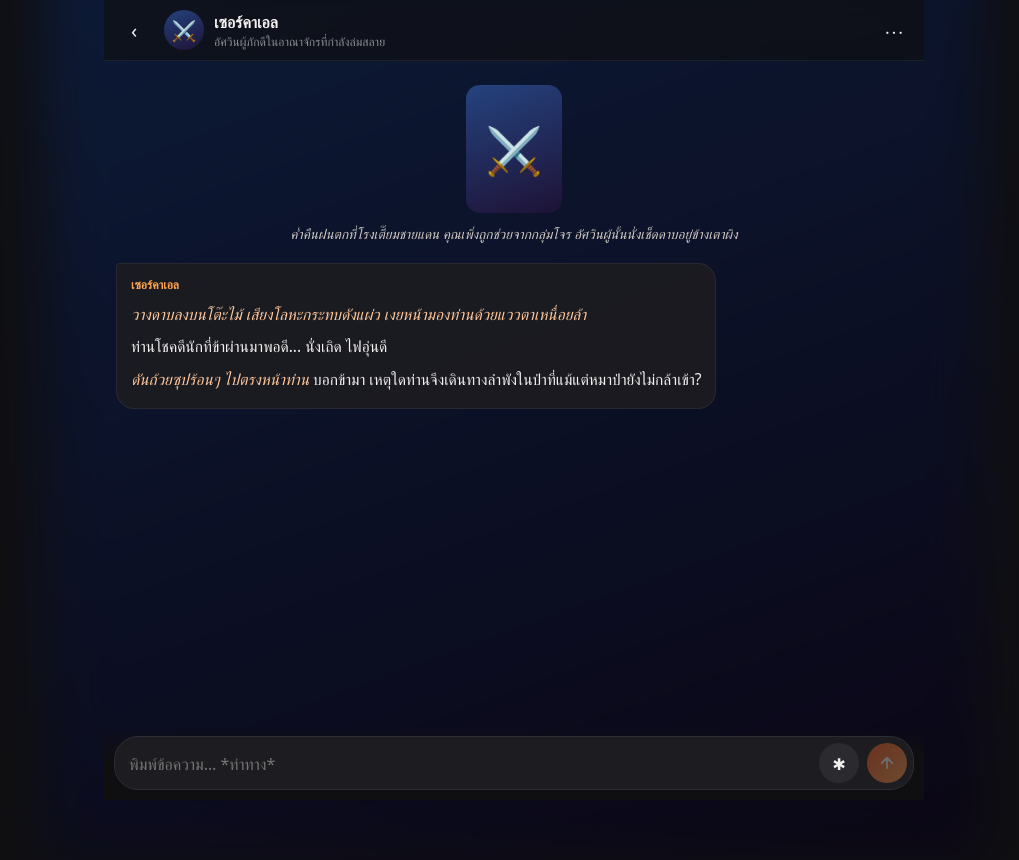
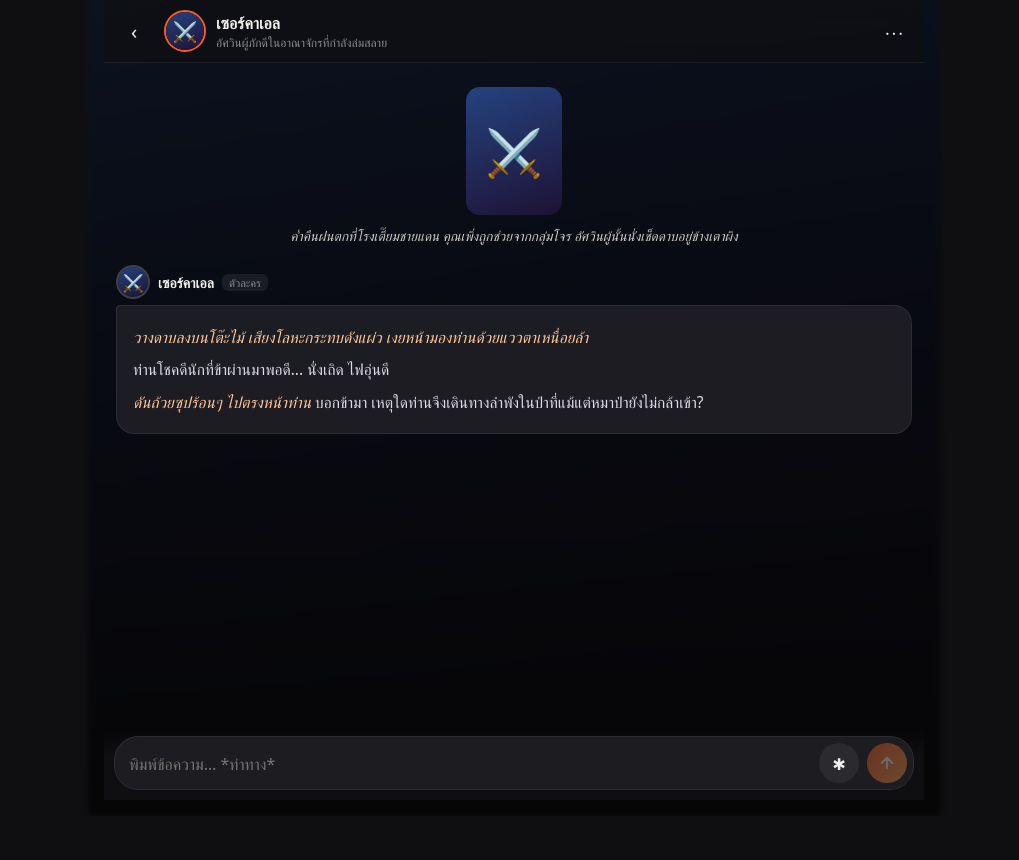
Before and after one commit to Lixzi01/zombie-relay, a plain HTML site: page public/index.html in a window 1280 px wide. Both pictures are taken after a click on the button "สุ่มตัวละคร". Shown: the whole page, without its empty margins (126-1145 px from the left). After the commit the page ends 816 px from the top, so only its background shows below. Drawn offline with Linux system fonts and the light colour scheme; a web font is replaced by a local one.

Commit message:
Show character avatar on each message, clearer background, profile sheet
Co-Authored-By: Claude Opus 5.5 <noreply@anthropic.com>
Claude-Session: https://claude.ai/code/session_01N9nXPVxhujT57JyGfmMFvk

```diff
--- a/public/index.html
+++ b/public/index.html
@@ -73,10 +73,11 @@ textarea.in{resize:vertical;min-height:84px;line-height:1.55}
 .tags .chip{padding:6px 12px;font-size:13px}
 /* chat */
 #vChat{position:relative}
-.chatbg{position:absolute;inset:0;background-size:cover;background-position:center;filter:blur(24px) brightness(.32) saturate(1.2);transform:scale(1.15);z-index:0}
+.chatbg{position:absolute;inset:0;background-size:cover;background-position:center top;filter:blur(3px) brightness(.38);transform:scale(1.04);z-index:0}
+.chatbg::after{content:'';position:absolute;inset:0;background:linear-gradient(#0f0f1180,#0f0f11cc 70%,#0f0f11)}
 #vChat>*:not(.chatbg){position:relative;z-index:1}
 .chead{display:flex;align-items:center;gap:10px;padding:10px;border-bottom:1px solid #ffffff12;background:#0f0f11aa;backdrop-filter:blur(10px)}
-.chead .av{width:40px;height:40px;border-radius:50%;overflow:hidden;flex-shrink:0;background:var(--p2)}
+.chead .av{cursor:pointer;width:42px;height:42px;border:2px solid var(--a1);border-radius:50%;overflow:hidden;flex-shrink:0;background:var(--p2)}
 .chead .av img{width:100%;height:100%;object-fit:cover}.chead .av .ph{font-size:20px}
 .chead .nm{font-weight:700}.chead .tg{font-size:12px;color:var(--mut);white-space:nowrap;overflow:hidden;text-overflow:ellipsis}
 #msgs{flex:1;overflow-y:auto;padding:16px 12px 10px}
@@ -87,10 +88,19 @@ textarea.in{resize:vertical;min-height:84px;line-height:1.55}
 .intro .sc{color:#cfc8c2;font-size:13.5px;font-style:italic;line-height:1.65;max-width:520px;margin:0 auto}
 .m{max-width:86%;line-height:1.75;font-size:15.5px;word-wrap:break-word}
 .m.user{align-self:flex-end;background:var(--grad);color:#fff;padding:9px 14px;border-radius:18px 18px 4px 18px;white-space:pre-wrap}
-.m.ai{align-self:flex-start;background:#1c1c21e6;border:1px solid #ffffff10;padding:10px 14px;border-radius:4px 18px 18px 18px}
+.aiwrap{align-self:stretch;display:flex;flex-direction:column;gap:6px;max-width:100%}
+.aihead{display:flex;align-items:center;gap:8px;cursor:pointer}
+.aihead .av{width:34px;height:34px;border-radius:50%;overflow:hidden;background:var(--p2);border:2px solid #ffffff22;flex-shrink:0}
+.aihead .av img{width:100%;height:100%;object-fit:cover}.aihead .av .ph{font-size:17px}
+.aihead b{font-size:14px}.aihead span{font-size:11px;color:var(--mut);background:#ffffff12;border-radius:6px;padding:1px 7px}
+.m.ai{max-width:100%;background:#1f1f25e8;backdrop-filter:blur(6px);border:1px solid #ffffff12;padding:12px 16px;border-radius:4px 18px 18px 18px;color:#dedbe4}
+.m.ai .say{border-left:3px solid var(--a2);padding:2px 0 2px 12px;color:#fff;margin:.6em 0}
+.prof{text-align:center}.prof .big{width:180px;aspect-ratio:3/4;margin:0 auto 12px;border-radius:16px;overflow:hidden;background:var(--p2)}
+.prof .big img{width:100%;height:100%;object-fit:cover}.prof .big .ph{font-size:70px}
+.prof .ds{color:var(--mut);font-size:14px;line-height:1.6;text-align:left;margin-top:12px;white-space:pre-wrap}
 .m.ai p{margin:.35em 0}.m.ai em{color:var(--act)}
 .m.err{align-self:center;color:#ff9b9b;font-size:13.5px;text-align:center}
-.who{font-size:12px;color:var(--a2);font-weight:600;margin-bottom:2px}
+
 .mtools{display:flex;gap:6px;margin-top:-6px}
 .mtools button{font-size:12.5px;color:var(--mut);padding:4px 10px;border-radius:999px;background:#ffffff0d}
 .typing{color:var(--mut);font-size:14px}
@@ -320,7 +330,7 @@ function errText(e){return e?.code==='rate_limited'?'โควต้าฟรี
 const all=()=>[...mine,...PRESETS];
 const byId=id=>all().find(c=>c.id===id);
 function esc(s){const d=document.createElement('div');d.textContent=s??'';return d.innerHTML}
-function md(t){return (t||'').trim().split(/\n\s*\n/).map(p=>'<p>'+esc(p).replace(/\*\*([^*]+)\*\*/g,'<strong>$1</strong>').replace(/\*([^*\n]+)\*/g,'<em>$1</em>').replace(/\n/g,'<br>')+'</p>').join('')}
+function md(t){return (t||'').trim().split(/\n\s*\n/).map(p=>(/^["“«]/.test(p.trim())?'<p class="say">':'<p>')+esc(p).replace(/\*\*([^*]+)\*\*/g,'<strong>$1</strong>').replace(/\*([^*\n]+)\*/g,'<em>$1</em>').replace(/\n/g,'<br>')+'</p>').join('')}
 function toast(t){const e=$('toast');e.textContent=t;e.classList.add('on');clearTimeout(e._t);e._t=setTimeout(()=>e.classList.remove('on'),2600)}
 function picHTML(c){ return c.img?`<img src="${c.img}" alt="">`:`<div class="ph" style="background:linear-gradient(160deg,hsl(${c.hue??20} 55% 32%),hsl(${(c.hue??20)+40} 50% 14%))">${esc(c.emoji||'🙂')}</div>`}
 function fmt(n){return n>=1000?(n/1000).toFixed(1)+'k':n}
@@ -440,15 +450,20 @@ function save(){chats[cur.id]={msgs:hist(),t:Date.now()};S.set('lumi_chats',chat
 function openChat(id){cur=byId(id);if(!cur)return show('vHome');
   if(!chats[id]||!chats[id].msgs.length)chats[id]={msgs:cur.greet?[{role:'assistant',content:cur.greet}]:[],t:Date.now()};
   $('chatBg').style.backgroundImage=cur.img?`url(${cur.img})`:`linear-gradient(160deg,hsl(${cur.hue} 55% 40%),hsl(${cur.hue+40} 50% 15%))`;
-  $('chAv').innerHTML=picHTML(cur);$('chNm').textContent=cur.name;$('chTg').textContent=cur.tag||'';
+  $('chAv').innerHTML=picHTML(cur);$('chAv').onclick=profile;$('chNm').textContent=cur.name;$('chTg').textContent=cur.tag||'';
   renderMsgs();show('vChat');updateBtn()}
 function renderMsgs(){const L=$('list');L.innerHTML='';
   const intro=document.createElement('div');intro.className='intro';
   intro.innerHTML=`<div class="big">${picHTML(cur)}</div>${cur.scene?`<div class="sc">${esc(cur.scene)}</div>`:''}`;L.appendChild(intro);
   hist().forEach(m=>{if(!m.hidden)bubble(m.role,m.content)});tools();bottom()}
-function bubble(role,text){const d=document.createElement('div');d.className='m '+role;
-  if(role==='assistant'){d.className='m ai';d.innerHTML=`<div class="who">${esc(cur.name)}</div><div class="bd">${md(text)}</div>`}else d.textContent=text;
-  $('list').appendChild(d);return d}
+function bubble(role,text){const d=document.createElement('div');
+  if(role==='assistant'){const w=document.createElement('div');w.className='aiwrap';
+    w.innerHTML=`<div class="aihead"><div class="av">${picHTML(cur)}</div><b>${esc(cur.name)}</b><span>ตัวละคร</span></div><div class="m ai"><div class="bd">${md(text)}</div></div>`;
+    w.querySelector('.aihead').onclick=profile;$('list').appendChild(w);return w}
+  d.className='m user';d.textContent=text;$('list').appendChild(d);return d}
+function profile(){sheet(`<div class="prof"><div class="big">${picHTML(cur)}</div><h4>${esc(cur.name)}</h4><div style="color:var(--a2);font-size:14px">${esc(cur.tag||'')}</div>
+  ${(cur.cats||[]).length?`<div class="tags" style="justify-content:center;margin-top:10px">${cur.cats.map(c=>`<span class="chip">${esc(c)}</span>`).join('')}</div>`:''}
+  <div class="ds">${esc(cur.persona||'')}</div></div><button class="opt" id="pX" style="text-align:center;margin-top:10px">ปิด</button>`);$('pX').onclick=close}
 function tools(){document.querySelectorAll('.mtools').forEach(x=>x.remove());const h=hist();
   if(busy||h.length<2||h[h.length-1].role!=='assistant')return;
   const t=document.createElement('div');t.className='mtools';
```
